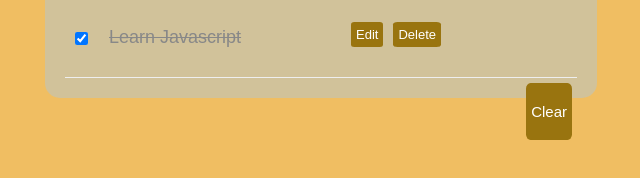
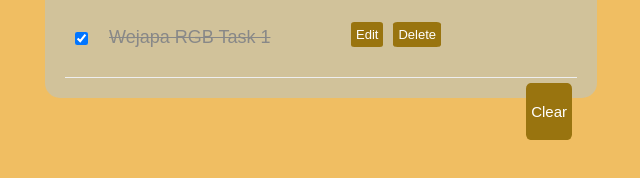
Before and after one commit to drey-ux/wejapa_todo_task, a plain HTML site: page index.html in a window 1280 px wide. Shown: the part 512-690 px from the top of the page, 319-959 px from the left. Drawn offline with Linux system fonts and the light colour scheme.

Commit message:
first commit

```diff
--- a/index.html
+++ b/index.html
@@ -30,7 +30,7 @@
             <ul id="completed-tasks">
                 <li>
                     <input type="checkbox" checked="">
-                    <label>Learn Javascript</label>
+                    <label>Wejapa RGB Task 1</label>
                     <input type="text">
                     <button class="edit">Edit</button>
                     <button class="delete">Delete</button>
```
